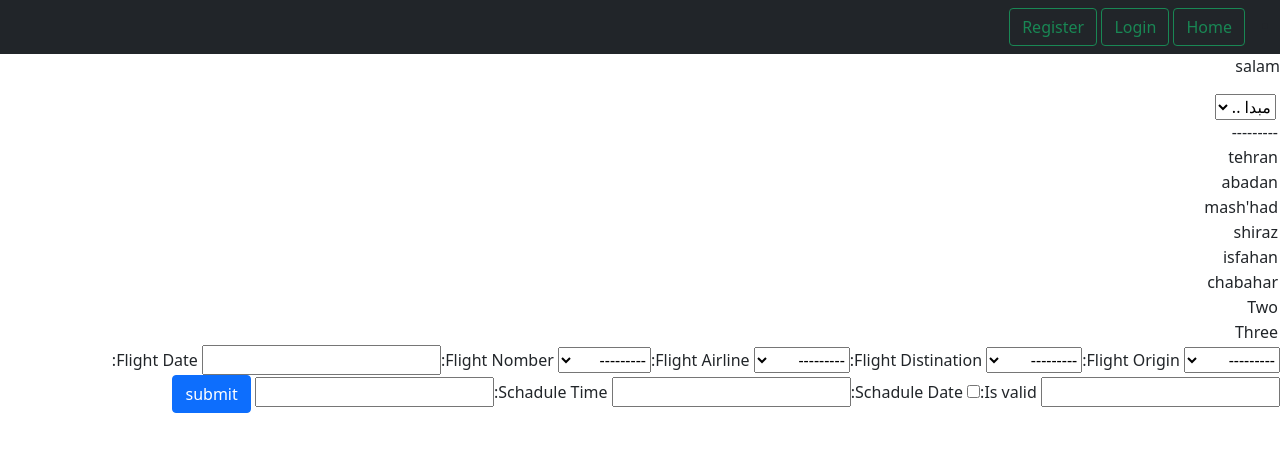
After one commit to Milad-Nazari/Flight-Schedule-, a Django app: page /add_Schadule/ in a window 1280 px wide. The commit adds this page. Shown: the top 452 px of the page. Run offline with Django 3.2, Linux system fonts and the light colour scheme.

Commit message:
version 1

```diff
--- /dev/null
+++ b/First/forms.py
@@ -0,0 +1,8 @@
+from django import forms
+from django.forms import fields
+from .models import Flight
+
+class AddSchaduleForm(forms.ModelForm):
+    class Meta:
+        model = Flight
+        fields =('Flight_Origin','Flight_Distination','Flight_Airline','Flight_Nomber','Flight_Date','is_valid','schadule_Date','schadule_Time',)
--- a/First/models.py
+++ b/First/models.py
@@ -2,7 +2,9 @@ from django.db import models
 from django.contrib.auth.models import User
 from django.db.models.base import Model
 from django.db.models.enums import Choices
+from django.db.models.fields import BooleanField
 from django.db.models.fields.related import create_many_to_many_intermediary_model
+from django.forms import widgets
 
 class Flight(models.Model):
     iranair = 'IR'
@@ -32,6 +34,8 @@ class Flight(models.Model):
     shiraz='SYZ'
     kermanshah='KSH'
     mashhad='MHD'
+
+    is_valid='باطل'
     City=[
         (tehran,'tehran'),
         (abadan,'abadan'),
@@ -47,7 +51,7 @@ class Flight(models.Model):
         (varesh,'varesh'),(flypersia,'flypersia'),
 
     ]
-    Flight_Origin = models.CharField(max_length=30,choices=City)
+    Flight_Origin = models.CharField(max_length=30,choices=City,)
     Flight_Distination = models.CharField(max_length=30,choices=City)
     Flight_Airline = models.CharField(max_length=10,choices=Airline)
     Flight_Nomber = models.CharField(max_length=10)
@@ -55,6 +59,10 @@ class Flight(models.Model):
     Flight_Time = models.TimeField()
     created = models.DateTimeField(auto_now_add=True)
     slug = models.SlugField(blank=True,null=True)
+    is_valid = BooleanField(default=False)
+    schadule_Date = models.DateField()
+    schadule_Time = models.TimeField()
+
 
     def __str__(self):
         return f'{self.Flight_Nomber} {self.Flight_Origin} to {self.Flight_Distination} in {self.Flight_Date} at {self.Flight_Time} '
--- /dev/null
+++ b/First/templates/First/add_schadule.html
@@ -0,0 +1,31 @@
+{% extends 'base.html' %}
+
+
+{% block title %} Add Schadule {% endblock %}
+
+{% block content %}
+<a>salam</a>
+
+    <div class="fomr form-body">
+        <form action="" class="post">
+            {% csrf_token %}
+
+            <label class="mr-sm-2" for="inlineFormCustomSelect"></label>
+            <select class="custom-select mr-sm-2" id="inlineFormCustomSelect">
+                <option selected>مبدا ..</option>
+                <option value="1">{{ form.Flight_Origin }}</option>
+                <option value="2">Two</option>
+                <option value="3">Three</option>
+              </select>
+            {{ form.Flight_Origin }}
+            {{form}}
+            <input type="submit" value="submit" class="btn btn-primary">
+
+
+        </form>
+
+
+    </div>
+
+
+{% endblock %}
--- a/First/templates/First/schadule.html
+++ b/First/templates/First/schadule.html
@@ -4,8 +4,8 @@
 
 
 {% block content %}
-<div class="btn btn-primary">
-    <a>
+<div >
+    <a class="btn btn-primary" href="{% url 'first:add_Schadule' %}">
         ثبت تغییرات
     </a>
 </div>
--- a/First/urls.py
+++ b/First/urls.py
@@ -6,5 +6,6 @@ app_name = 'first'
 urlpatterns = [
     path('',views.schaduleHome.as_view(),name='index'),
     path('flight_detail/<int:flight_id>/',views.DetailFlight,name='flight_detail'),
+    path('add_Schadule/',views.add_Schadule,name='add_Schadule')
     # path('Flight_Detail/<str:origin>/<str:distination>/<int:nomber>/<date')
 ]
--- a/First/views.py
+++ b/First/views.py
@@ -4,6 +4,7 @@ from django.views.generic.list import ListView
 from First.models import Flight
 from django.views.generic import DetailView
 from .models import Flight
+from .forms import AddSchaduleForm
 
 
 
@@ -18,3 +19,10 @@ def DetailFlight(request,flight_id):
     flight = get_object_or_404(Flight,pk=flight_id)
 
     return render(request,'First/detail_schadule.html',{'flight':flight})
+
+def add_Schadule(request):
+    if request.method == 'POST':
+        pass
+    else:
+        form = AddSchaduleForm()
+    return render(request,'First/add_Schadule.html', {'form':form} )
```
Also changed, not shown: First/migrations/0007_auto_20211102_1251.py (added), db.sqlite3.
